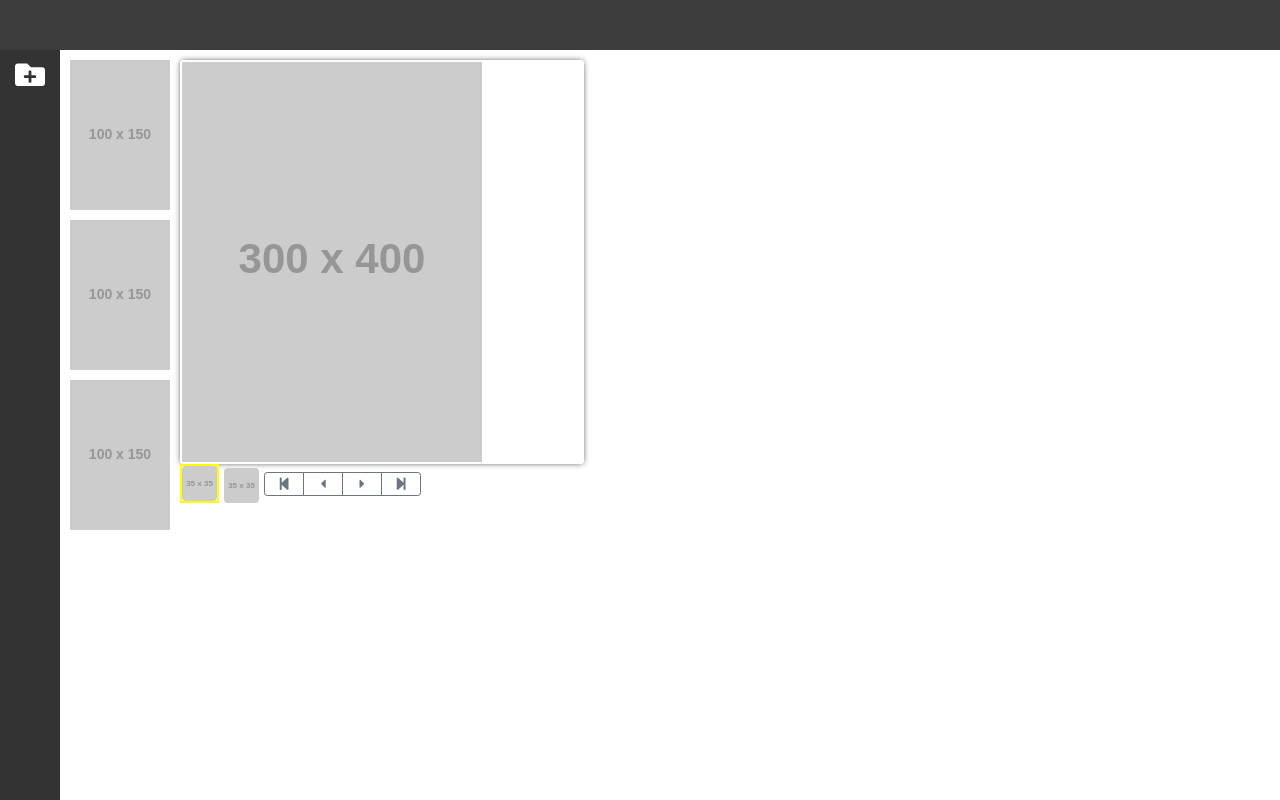
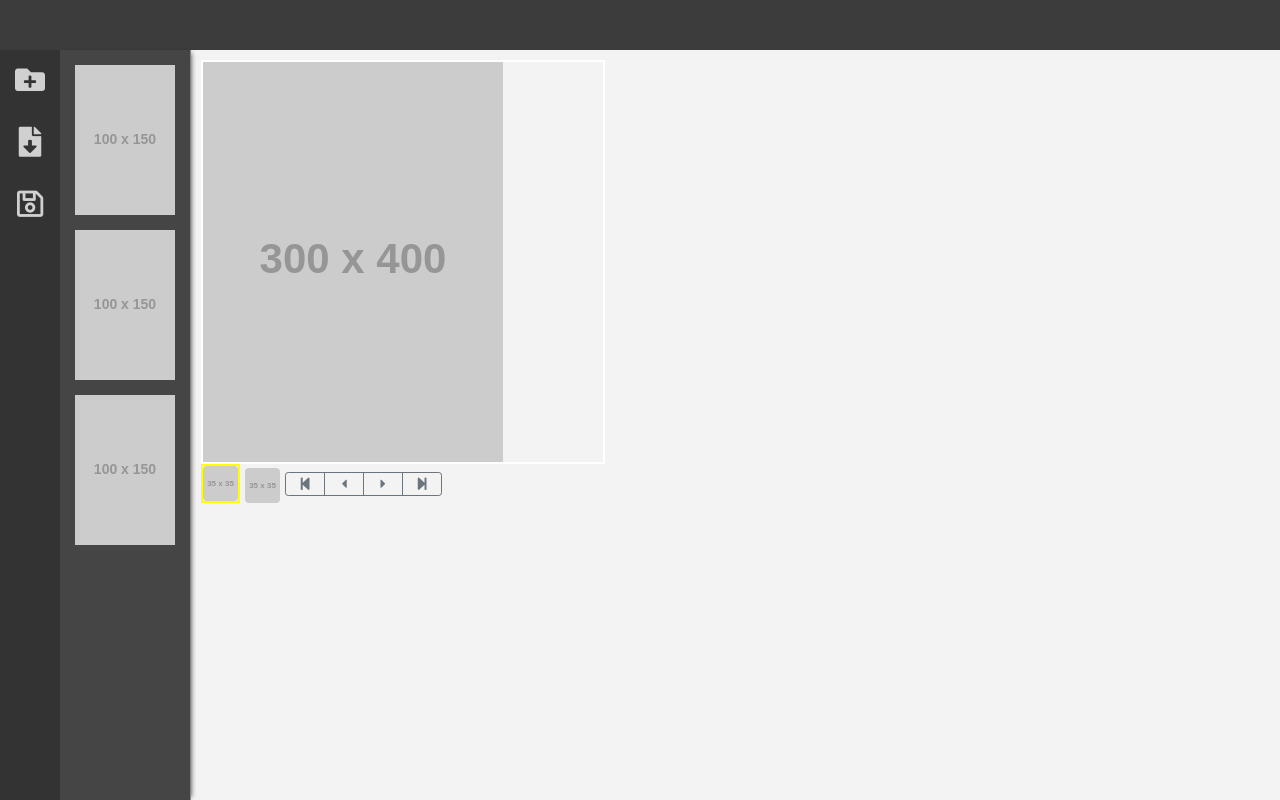
Before and after one commit to Joaolucasoliveira/angular-viewer, an Angular app: page / in a window 1280 px wide. Built offline with nearby package versions, Linux system fonts and the light colour scheme.

Commit message:
3 files modified, 3 added

```diff
--- a/src/app/Viewer/viewer.component.css
+++ b/src/app/Viewer/viewer.component.css
@@ -1,7 +1,3 @@
 .canvasWrapper{
   border: 2px solid white;
-  border-radius: 4px;
-  -webkit-box-shadow: 0px 0px 6px -1px rgba(0,0,0,0.75);
--moz-box-shadow: 0px 0px 6px -1px rgba(0,0,0,0.75);
-box-shadow: 0px 0px 6px -1px rgba(0,0,0,0.75);
 }
--- a/src/app/app.component.css
+++ b/src/app/app.component.css
@@ -1,9 +1,5 @@
 p {
   font-family: Lato;
-}
-
-app-viewer{
-  margin-top: 10px;
 }
 
 .menu{
@@ -11,6 +7,32 @@ app-viewer{
   width: 100vw;
   clear: both;
   background-color:rgb(60, 60, 60);
+  border-bottom: #4a4646;
+}
+
+.menu i {
+  font-size: 30px;
+  color: #d0d0d0;
+}
+
+.menu ul{
+ list-style: none;
+ padding: 0;
+ margin:0;
+}
+
+.menu ul li{
+display: inline-block;
+float:left;
+}
+
+.menu ul i{
+color: #d0d0d0;
+font-size:30px;
+}
+
+.menu li + li{
+ margin-left: 30px;
 }
 
 .sideBar{
@@ -23,17 +45,28 @@ app-viewer{
 
 .sideBar ul{
  list-style: none;
- margin: 10px auto;
+ margin: 15px auto;
  padding: 0;
 }
 
-.sideBar ul i{
-color: white;
-font-size:30px;
+
+.sideBar ul li{
+ text-align: center;
 }
 
-.sideBar li + li {
- margin-top: 10px;
+.sideBar ul i{
+color: #d0d0d0;
+font-size:30px;
+cursor: pointer
+}
+
+.sideBar ul i:hover{
+color: white;
+}
+
+
+.sideBar li + li{
+ margin-top: 30px;
 }
 
 main{
@@ -45,16 +78,22 @@ main{
  overflow-y: scroll;
  float:left;
   height: calc(100vh - 50px);
+  border-right: 1px solid #8a8686;
+  z-index:100;
+-webkit-box-shadow: 3px 0px 5px -3px rgba(0,0,0,0.75);
+-moz-box-shadow: 3px 0px 5px -3px rgba(0,0,0,0.75);
+box-shadow: 3px 0px 5px -3px rgba(0,0,0,0.75);
+background-color: rgb(70, 69, 69)
 }
 
 .sideBar-thumbNav ul{
  list-style: none;
- margin: 10px;
+ margin: 15px;
  padding: 0;
 }
 
 .sideBar-thumbNav li + li {
- margin-top: 10px;
+ margin-top: 15px;
 }
 
 .viewerWrapper{
@@ -62,4 +101,6 @@ main{
 
     flex-grow: 1;
     height: calc(100vh - 50px);
+    background-color: #f3f3f3;
+    padding: 10px;
 }
--- a/src/app/app.component.html
+++ b/src/app/app.component.html
@@ -1,12 +1,19 @@
 <main>
 	<nav class="menu">
+
 	</nav>
 
 	<div class="viewerBody">
 		<div class="sideBar">
 			<ul>
-				<li>
-					<i class="fas fa-folder-plus"></i>
+			<li>
+				<i class="fas fa-folder-plus"></i>
+          </li>
+          	<li>
+					<i class="fas fa-file-download"></i>
+          </li>
+          	<li>
+				<i class="far fa-save"></i>
           </li>
       </ul>
 		</div>
```
Also changed, not shown: src/app/NavigationBar/ThumbnailNavigation/thumbnail-navigation.component.html (added, +13 -0 lines), src/app/NavigationBar/ThumbnailNavigation/thumbnail-navigation.component.ts (added, +12 -0 lines), src/app/NavigationBar/ThumbnailNavigation/thumbnail-navigation.component.css (added).
